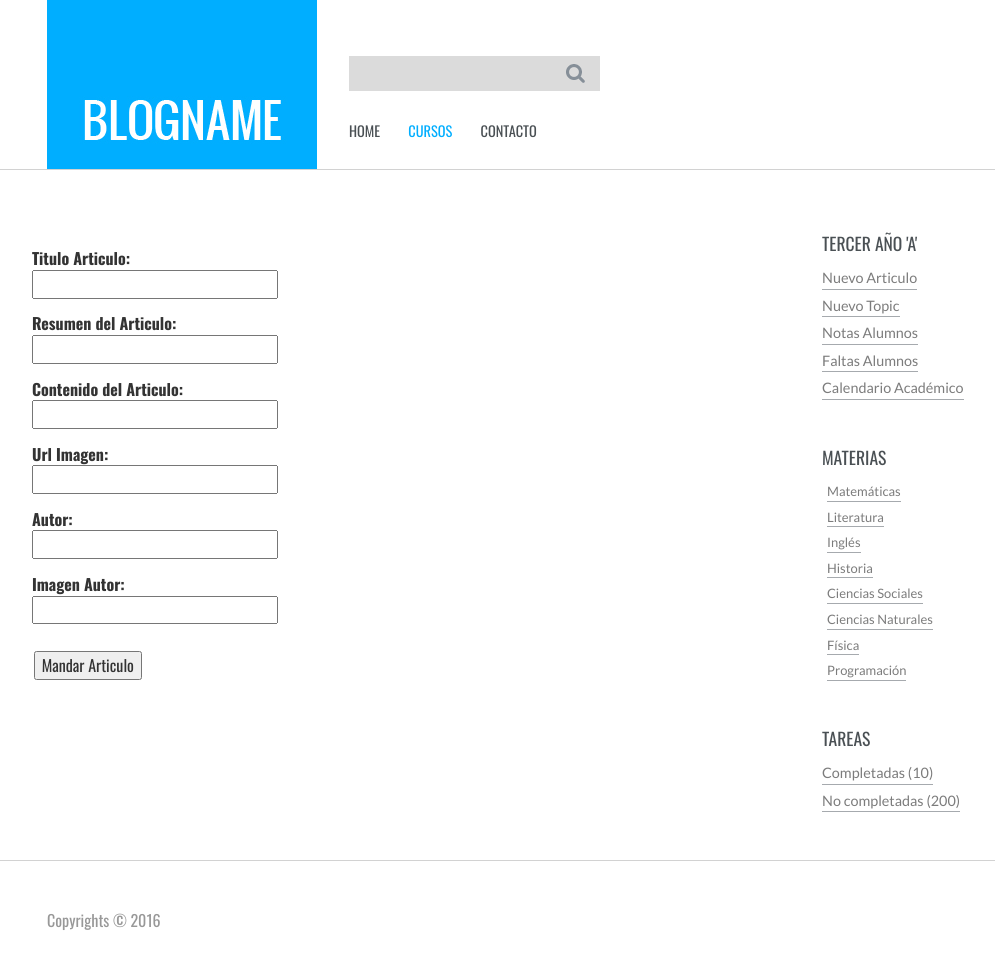
After one commit to jnvillar/proyectoColegio, a Node project: template courses/formularioArticulo.html in a window 1280 px wide. The commit adds this page. Shown: the whole page, without its empty margins (23-1018 px from the left). Run offline with Node 20 templates, Linux system fonts and the light colour scheme; the template is opened without the code that fills it, so the values that code supplies are empty; some libraries are stand-ins or nearby versions.

Commit message:
metiendo bases de datos

```diff
--- a/colegio.js
+++ b/colegio.js
@@ -89,7 +89,7 @@ school = new school(bosses,facilities,archivements,gallery1,gallery2,gallery3);
 var page = function(){
     this.title = "Don Bosco Online";
     this.businessName = "Nombre de la empresa";
-    this.businessPage = "pagina de la empresa";
+    this.businessPage = "../";
 };
 page = new page();
 
--- /dev/null
+++ b/courses/formularioArticulo.html
@@ -0,0 +1,144 @@
+<!DOCTYPE HTML>
+<html>
+<head>
+    <title>Página de cursos</title>
+    <link href="../css/bootstrapCourses.css" rel='stylesheet' type='text/css' />
+    <link href="../css/styleCourses.css" rel='stylesheet' type='text/css' />
+    <meta name="viewport" content="width=device-width, initial-scale=1">
+    <meta http-equiv="Content-Type" content="text/html; charset=utf-8" />
+    <meta name="keywords" content="Personal Blog Responsive web template, Bootstrap Web Templates, Flat Web Templates, Andriod Compatible web template,
+	Smartphone Compatible web template, free webdesigns for Nokia, Samsung, LG, SonyErricsson, Motorola web design"
+    />
+    <script type="application/x-javascript"> addEventListener("load", function() { setTimeout(hideURLbar, 0); }, false); function hideURLbar(){ window.scrollTo(0,1); } </script>
+    <link href='http://fonts.googleapis.com/css?family=Oswald:100,400,300,700' rel='stylesheet' type='text/css'>
+    <link href='http://fonts.googleapis.com/css?family=Lato:100,300,400,700,900,300italic' rel='stylesheet' type='text/css'>
+    <script src="http://ajax.googleapis.com/ajax/libs/jquery/2.1.1/jquery.min.js"></script>
+    <script type="text/javascript" src="js/move-top.js"></script>
+    <script type="text/javascript" src="js/easing.js"></script>
+    <script type="text/javascript">
+        jQuery(document).ready(function($) {
+            $(".scroll").click(function(event){
+                event.preventDefault();
+                $('html,body').animate({scrollTop:$(this.hash).offset().top},900);
+            });
+        });
+    </script>
+
+</head>
+<body>
+<div class="header">
+    <div class="container">
+        <div class="logo">
+            <a href="../courses"><img src="../images/logo4.jpg" title="" /></a>
+        </div>
+        <div class="top-menu">
+            <div class="search">
+                <form>
+                    <input type="text" placeholder="" required="">
+                    <input type="submit" value=""/>
+                </form>
+            </div>
+            <span class="menu"> </span>
+            <ul>
+                <li><a href="../">HOME</a></li>
+                <li class="active"><a href="#">CURSOS</a></li>
+                <li><a href="contact.html">CONTACTO</a></li>
+                <div class="clearfix"> </div>
+            </ul>
+        </div>
+        <div class="clearfix"></div>
+        <script>
+            $("span.menu").click(function(){
+                $(".top-menu ul").slideToggle("slow" , function(){
+                });
+            });
+        </script>
+    </div>
+</div>
+<div class="content">
+    <div class="container">
+        <div class="content-grids">
+            <div class="col-md-8 content-main">
+                <div class="content-grid">
+
+                    <form id="nuevoArticulo" action="../courses/postArticulo" method="POST">
+
+                        <div class="row">
+                            <label for="titulo">Titulo Articulo:</label><br />
+                            <input id="titulo" class="input" name="titulo" type="text" value="" size="30" /><br />
+                        </div>
+
+                        <div class="row">
+                            <label for="resumen">Resumen del Articulo:</label><br />
+                            <input id="resumen" class="input" name="resumen" type="text" value="" size="30" /><br />
+                        </div>
+
+                        <div class="row">
+                            <label for="contenido">Contenido del Articulo:</label><br />
+                            <input id="contenido" class="input" name="contenido" type="text" value="" size="30" /><br />
+                        </div>
+
+                        <div class="row">
+                            <label for="imagen">Url Imagen:</label><br />
+                            <input id="imagen" class="input" name="imagen" type="text" value="" size="30" /><br />
+                        </div>
+
+                        <div class="row">
+                            <label for="autor">Autor:</label><br />
+                            <input id="autor" class="input" name="autor" type="text" value="" size="30" /><br />
+                        </div>
+
+                        <div class="row">
+                            <label for="imgautor">Imagen Autor:</label><br />
+                            <input id="imgautor" class="input" name="imgautor" type="text" value="" size="30" /><br />
+                        </div>
+
+                        <input id="submit_button" type="submit" value="Mandar Articulo" />
+
+                    </form>
+                </div>
+            </div>
+            <div class="col-md-4 content-right">
+                <div class="recent">
+                    <h3>TERCER AÑO 'A'</h3>
+                    <ul>
+                        <li><a href="../courses/nuevoArticulo">Nuevo Articulo</a></li>
+                        <li><a href="#">Nuevo Topic</a></li>
+                        <li><a href="#">Notas Alumnos</a></li>
+                        <li><a href="#">Faltas Alumnos</a></li>
+                        <li><a href="#">Calendario Académico</a></li>
+                    </ul>
+                </div>
+                <div class="comments">
+                    <h3>MATERIAS</h3>
+                    <ul>
+                        <li><a href="#">Matemáticas</a></li>
+                        <li><a href="#">Literatura</a></li>
+                        <li><a href="#">Inglés</a></li>
+                        <li><a href="#">Historia</a></li>
+                        <li><a href="#">Ciencias Sociales</a></li>
+                        <li><a href="#">Ciencias Naturales</a></li>
+                        <li><a href="#">Física</a></li>
+                        <li><a href="#">Programación</a></li>
+                    </ul>
+                </div>
+                <div class="clearfix"></div>
+                <div class="archives">
+                    <h3>TAREAS</h3>
+                    <ul>
+                        <li><a href="#">Completadas (10)</a></li>
+                        <li><a href="#">No completadas (200)</a></li>
+                    </ul>
+                </div>
+                <div class="clearfix"></div>
+            </div>
+            <div class="clearfix"></div>
+        </div>
+    </div>
+</div>
+
+<div class="footer">
+    <div class="container">
+        <p>Copyrights © 2016 <a href="{{page.businessPage}}">{{page.businessName}}</a></p>
+    </div>
+</div>
--- a/css/styleCourses.css
+++ b/css/styleCourses.css
@@ -40,6 +40,16 @@ margin-top:3.5em;
 width: 55%;
 position:relative;
 }
+
+.row {
+  margin-top: 2%;
+}
+
+#submit_button{
+  margin-top: 4%;
+  margin-left: -2%;
+}
+
 .search form {
 border: 1px solid #dbdbdb;
 background:#dbdbdb;
--- a/mainpage/index.html
+++ b/mainpage/index.html
@@ -72,14 +72,14 @@
 							<span class="icon-bar"></span>
 						  </button>
 						  <div class="logo wow slideInLeft" data-wow-delay="0.2s">
-								<a class="navbar-brand" href="index.html"><img src="../../images/logo-2.png" /></a>
+								<a class="navbar-brand" href="../"><img src="../images/logo-2.png" /></a>
 						  </div>
 					  </div>
 					<div id="navbar" class="navbar-collapse collapse">
 					<nav class="cl-effect-1">
 					  <ul class="nav navbar-nav">
 					   <li><a href="#home" class="active scroll">Home</a></li>
-						<li><a href="../courses/index.html">Cursos</a></li>
+						<li><a href="../courses">Cursos</a></li>
 						<li><a href="#contact" class="scroll">Contact</a></li>
 					  </ul>
 					</nav>
--- a/node.js
+++ b/node.js
@@ -1,23 +1,33 @@
+
+var mongo = require('mongodb');
+var monk = require('monk');
+var db =  monk('localhost:27017/prueba');
+
+var articleManager = require('./articles');
+articleManager.start(db);
+
+
 var http = require("http");
 var url = require("url");
 var mu = require('mu2');
 var fs = require('fs');
 var express = require("express");
+var app = express();
 var _ = require('underscore');
 var request = require('request');
-var  funciones = require('./colegio');
+var passport = require('passport-local');
+var debug = true;
+
 body = require('body-parser');
-var app = express();
 mu.root = __dirname + '/';
 app.use(body.json());
 app.use(body.urlencoded({     // to support URL-encoded bodies
     extended: true
 }));
 
+var  funciones = require('./colegio');
 var school = funciones.school();
-console.log(school);
 var page = funciones.page();
-console.log(page);
 
 app.get('/', function (req, res) {
     mu.clearCache();
@@ -31,13 +41,23 @@ app.get('/courses', function (req, res) {
     stream.pipe(res);
 });
 
+app.get('/courses/nuevoArticulo', function (req, res) {
+    mu.clearCache();
+    var stream = mu.compileAndRender('courses/formularioArticulo.html',{page: page,school: school});
+    stream.pipe(res);
+});
+
+app.post("/courses/postArticulo",function(req,res){
+    mu.clearCache();
+    articleManager.newArticle(req.body,db);
+    res.redirect('../courses');
+});
+
 app.post('/mandarEmail',function (req,res) {
     mu.clearCache();
     var stream = mu.compileAndRender('mainpage/index.html',{school: school,page: page});
     stream.pipe(res);
 });
-
-
 
 
 app.use("/css",express.static(__dirname + '/css'));
--- a/package.json
+++ b/package.json
@@ -12,10 +12,16 @@
   "dependencies": {
     "body-parser": "^1.15.2",
     "express": "^4.14.0",
+    "mongodb": "^2.2.14",
+    "mongoose": "^4.7.2",
+    "monk": "^3.1.3",
     "mu2": "^0.5.21",
     "mysql": "^2.12.0",
+    "passport": "^0.3.2",
+    "passport-local": "^1.0.0",
     "request": "^2.79.0",
     "require": "^2.4.20",
+    "server": "0.0.3",
     "underscore": "^1.8.3"
   }
 }
```
Also changed, not shown: articles.js (added, +13 -0 lines), courses/index.html (+7 -6 lines), css/styleMain.css (+16 -14 lines), images/logo-2.png, images/logo-3.png (added), images/logo.png (added), images/logo4.jpg (renamed from images/logo.jpg).
